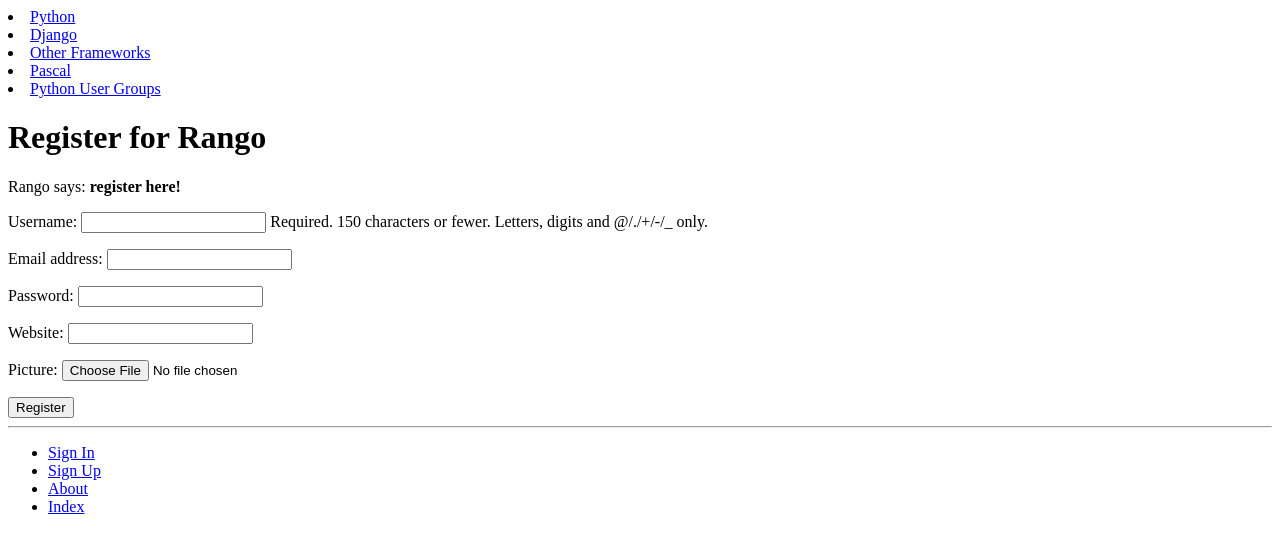
After one commit to OngShiMin/Rango_Application, a Django app: page /rango/register/ in a window 1280 px wide. The commit adds this page. Shown: the top 553 px of the page. Run offline with Django 3.2, Linux system fonts and the light colour scheme; data comes from the database, SQL or seed files in the repository; both versions use the stored data as it was after the commit.

Commit message:
Add files via upload

```diff
--- a/tango_with_django_project/rango/admin.py
+++ b/tango_with_django_project/rango/admin.py
@@ -1,5 +1,5 @@
 from django.contrib import admin
-from rango.models import Category, Page
+from rango.models import Category, Page, UserProfile
 
 class CategoryAdmin(admin.ModelAdmin):
     prepopulated_fields = {'slug':('name',)}
@@ -9,3 +9,4 @@ class PageAdmin(admin.ModelAdmin):
 
 admin.site.register(Category, CategoryAdmin)
 admin.site.register(Page, PageAdmin)
+admin.site.register(UserProfile)
--- a/tango_with_django_project/rango/forms.py
+++ b/tango_with_django_project/rango/forms.py
@@ -1,5 +1,6 @@
 from django import forms
-from rango.models import Page, Category
+from django.contrib.auth.models import User
+from rango.models import Page, Category, UserProfile
 
 class CategoryForm(forms.ModelForm):
     name = forms.CharField(max_length=128, help_text="Please enter the category name.")
@@ -32,3 +33,17 @@ class PageForm(forms.ModelForm):
     class Meta:
         model = Page
         exclude = ('category',)
+
+
+class UserForm(forms.ModelForm):
+    password = forms.CharField(widget=forms.PasswordInput())
+
+    class Meta:
+        model = User
+        fields = ('username', 'email', 'password')
+
+
+class UserProfileForm(forms.ModelForm):
+    class Meta:
+        model = UserProfile
+        fields = ('website', 'picture')
--- a/tango_with_django_project/rango/models.py
+++ b/tango_with_django_project/rango/models.py
@@ -1,5 +1,6 @@
 from django.db import models
 from django.template.defaultfilters import slugify
+from django.contrib.auth.models import User
 
 class Category(models.Model):
     name = models.CharField(max_length=128, unique=True)
@@ -26,3 +27,12 @@ class Page(models.Model):
 
     def __str__(self):
         return self.title
+
+
+class UserProfile(models.Model):
+    user = models.OneToOneField(User)
+    website = models.URLField(blank=True)
+    picture = models.ImageField(upload_to='profile_images', blank=True)
+
+    def __str__(self):
+        return self.user.username
--- a/tango_with_django_project/rango/urls.py
+++ b/tango_with_django_project/rango/urls.py
@@ -6,8 +6,15 @@ urlpatterns = [
     url(r'^$', views.index, name='index'),
     url(r'^about/', views.about, name='about'),
     url(r'^add_category/$', views.add_category, name='add_category'),
+
     url(r'^category/(?P<category_name_slug>[\w\-]+)/add_page/$',
         views.add_page, name='add_page'),
+
     url(r'^category/(?P<category_name_slug>[\w\-]+)/$',
         views.show_category, name='show_category'),
+
+    url(r'^register/$', views.register, name='register'),
+    url(r'^login/$', views.user_login, name='login'),
+    url(r'^restricted/', views.restricted, name='restricted'),
+    url(r'^logout/$', views.user_logout, name='logout'),
 ]
--- a/tango_with_django_project/rango/views.py
+++ b/tango_with_django_project/rango/views.py
@@ -1,7 +1,10 @@
-#from django.http import HttpResponse
+from django.http import HttpResponseRedirect, HttpResponse
+from django.contrib.auth import authenticate, login, logout
+from django.contrib.auth.decorators import login_required
+from django.core.urlresolvers import reverse
 from django.shortcuts import render
 from rango.models import Category, Page
-from rango.forms import CategoryForm, PageForm
+from rango.forms import CategoryForm, PageForm, UserForm, UserProfileForm
 
 def index(request):
     #return HttpResponse("Rango says hey there partner! <br/> <a href='/rango/about/'>About</a>")
@@ -79,3 +82,73 @@ def add_page(request, category_name_slug):
 
     context_dict = {'form':form, 'category': category}
     return render(request, 'rango/add_page.html', context_dict)
+
+
+def register(request):
+    registered = False
+    if request.method == 'POST':
+        user_form = UserForm(data=request.POST)
+        profile_form = UserProfileForm(data=request.POST)
+
+        if user_form.is_valid() and profile_form.is_valid():
+            user = user_form.save()
+            user.set_password(user.password)
+            user.save()
+
+            profile = profile_form.save(commit=False)
+            profile.user = user
+            if 'picture' in request.FILES:
+                profile.picture = request.FILES['picture']
+                profile.save()
+                registered = True
+
+            else:
+                print(user_form.errors, profile_form.errors)
+
+    else:
+        user_form = UserForm()
+        profile_form = UserProfileForm()
+
+    return render(request,
+                  'rango/register.html',
+                  {'user_form': user_form,
+                   'profile_form': profile_form,
+                   'registered': registered})
+
+
+def user_login(request):
+    if request.method == 'POST':
+        username = request.POST.get('username')
+        password = request.POST.get('password')
+
+        user = authenticate(username=username, password=password)
+
+        if user:
+            if user.is_active:
+                login(request, user)
+                return HttpResponseRedirect(reverse('index'))
+            else:
+                return HttpResponse("Your Rango account is disabled")
+        else:
+            print("Invalid login details: {0}, {1}".format(username, password))
+            return HttpResponse("Invalid login details supplied.")
+
+    else:
+        return render(request, 'rango/login.html', {})
+
+
+def some_view(request):
+    if not request.user.is_authenticated():
+        return HttpResponse("You are logged in.")
+    else:
+        return HttpResponse("You are not logged in.")
+
+
+@login_required
+def restricted(request):
+    return HttpResponse("Since you're logged in, you can see this text!")
+
+
+def user_logout(request):
+    logout(request)
+    return HttpResponseRedirect(reverse('index'))
--- a/tango_with_django_project/templates/rango/base.html
+++ b/tango_with_django_project/templates/rango/base.html
@@ -25,7 +25,14 @@
 <hr/>
 <div>
     <ul>
+    {% if user.is_authenticated %}
+        <li><a href="{% url 'restricted' %}">Restricted Page</a></li>
+        <li><a href="{% url 'logout' %}">Logout</a></li>
         <li><a href="{% url 'add_category' %}">Add New Category</a></li>
+    {% else %}
+        <li><a href="{% url 'login' %}">Sign In</a></li>
+        <li><a href="{% url 'register' %}">Sign Up</a></li>
+    {% endif %}
         <li><a href="{% url 'about' %}">About</a></li>
         <li><a href="{% url 'index' %}">Index</a></li>
     </ul>
--- a/tango_with_django_project/templates/rango/category.html
+++ b/tango_with_django_project/templates/rango/category.html
@@ -19,7 +19,11 @@
             <strong>No pages currently in category.</strong>
         {% endif %}
 
-        <a href="{% url 'add_page' category.slug %}">Add a Page</a>
+        {% if user.is_authenticated %}
+            <a href="{% url 'add_page' category.slug %}">Add a Page</a>
+        {% endif %}
+
+
     {% else %}
         The specified category does not exist!
     {% endif %}
--- /dev/null
+++ b/tango_with_django_project/templates/rango/register.html
@@ -0,0 +1,28 @@
+{% extends 'rango/base.html' %}
+{% load staticfiles %}
+
+{% block title_block %}
+    Register
+{% endblock %}
+
+{% block body_block %}
+    <h1>Register for Rango</h1>
+    {% if regostered %}
+        Rango says: <strong>thank you for registering!</strong>
+        <a href="{% url 'index' %}>Return to the homepage.</a><br />
+
+    {% else %}
+        Rango says: <strong>register here!</strong><br />
+        <form id="user_form" method="post" action="{% url 'register' %}" enctype="multipart/form-data">
+
+        {% csrf_token %}
+
+        <!-- Display each form -->
+        {{ user_form.as_p }}
+        {{ profile_form.as_p }}
+
+        <!-- Provide a button to clock to submit the form -->
+        <input type="submit" name="submit" value="Register" />
+    </form>
+    {% endif %}
+{% endblock %}
```
Also changed, not shown: tango_with_django_project/tango_with_django_project/settings.py (+8 -0 lines), tango_with_django_project/templates/rango/index.html (+10 -2 lines), tango_with_django_project/templates/rango/login.html (added, +18 -0 lines), tango_with_django_project/db.sqlite3, tango_with_django_project/rango/migrations/0006_userprofile.py (added).
